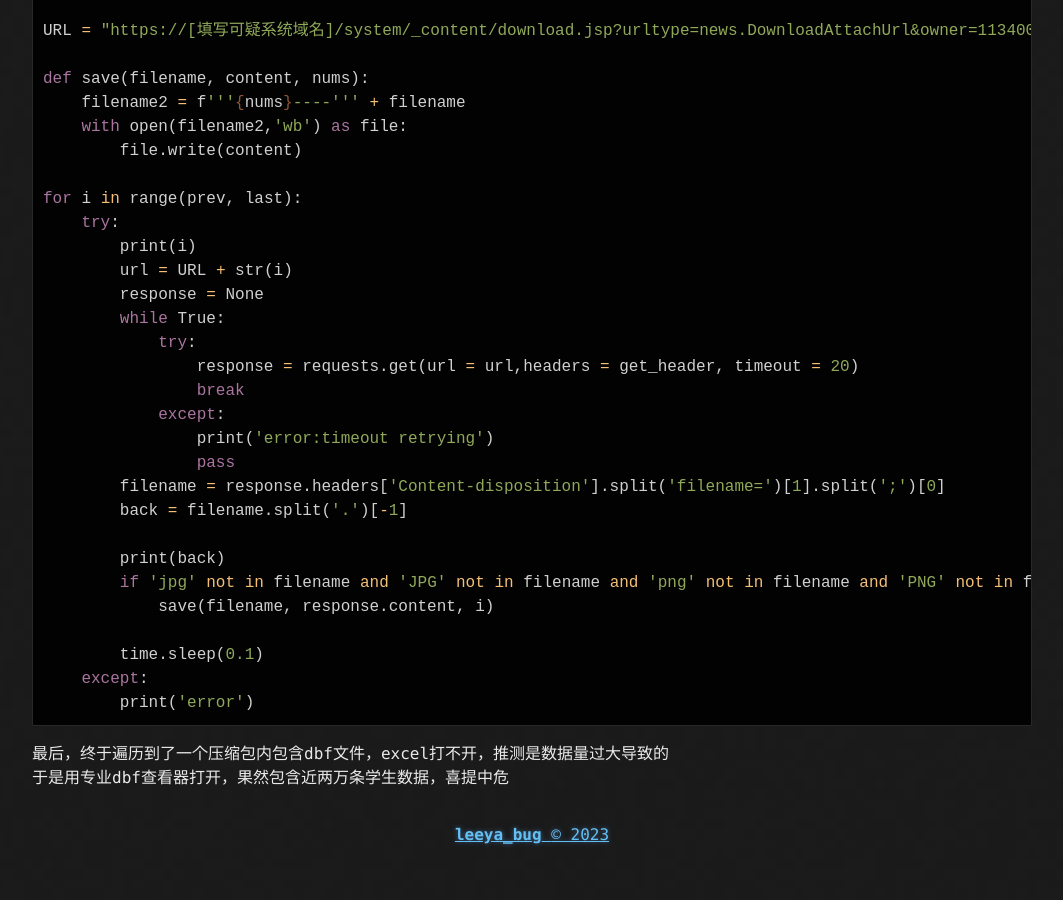
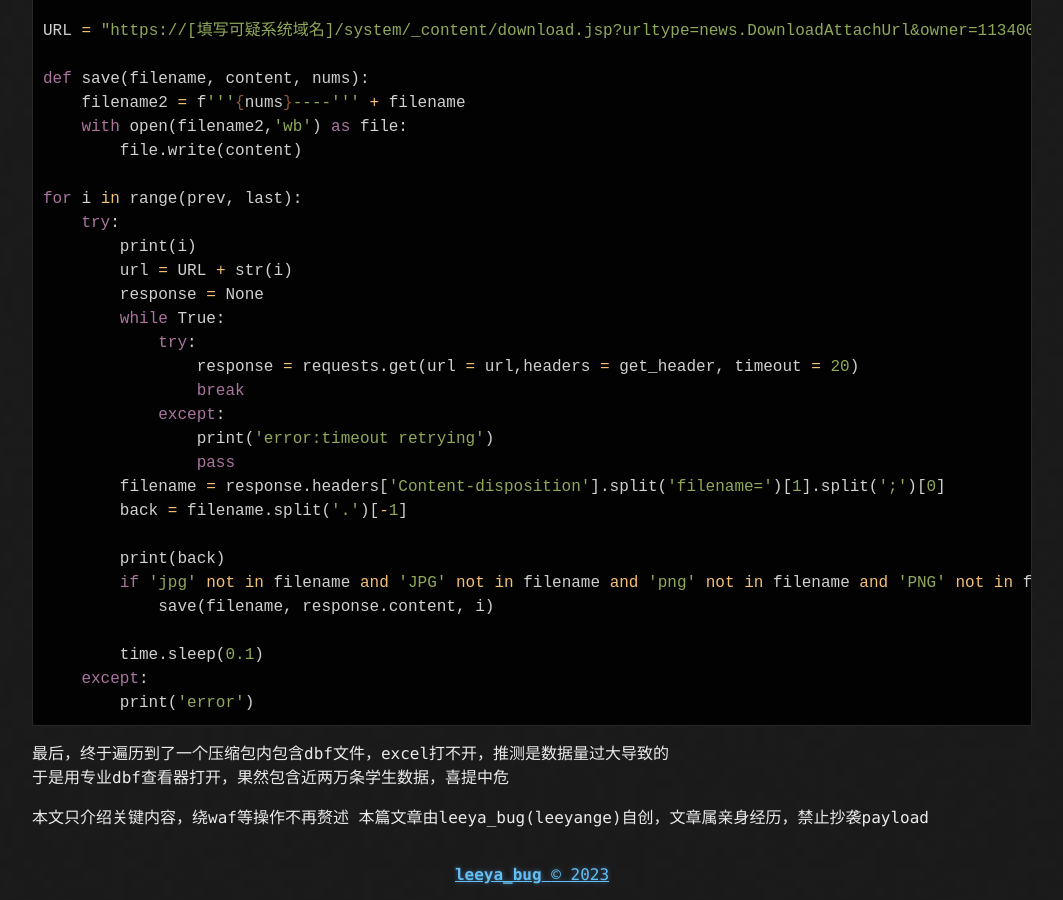
Before and after one commit to Leeyangee/leeyangee.github.io, a Jekyll site: the page built from _posts/2023-06-14-SRC实战-非典型渗透-某教育资产敏感信息泄漏提证书.md, in a window 1280 px wide and 900 px high, scrolled down 1088 px. Shown: the whole window, without its empty margins (108-1171 px from the left). Built offline with Jekyll 4.4.1, drawn with Linux system fonts in a browser that asks for light colours; before the commit the page ends 1948 px from its top, so only the background shows below that.

Commit message:
Update 2023-06-14-SRC实战-非典型渗透-某教育资产敏感信息泄漏提证书.md

```diff
--- a/_posts/2023-06-14-SRC实战-非典型渗透-某教育资产敏感信息泄漏提证书.md
+++ b/_posts/2023-06-14-SRC实战-非典型渗透-某教育资产敏感信息泄漏提证书.md
@@ -73,3 +73,6 @@ for i in range(prev, last):
 
 最后，终于遍历到了一个压缩包内包含dbf文件，excel打不开，推测是数据量过大导致的
 于是用专业dbf查看器打开，果然包含近两万条学生数据，喜提中危
+
+本文只介绍关键内容，绕waf等操作不再赘述
+本篇文章由leeya_bug(leeyange)自创，文章属亲身经历，禁止抄袭payload
```
